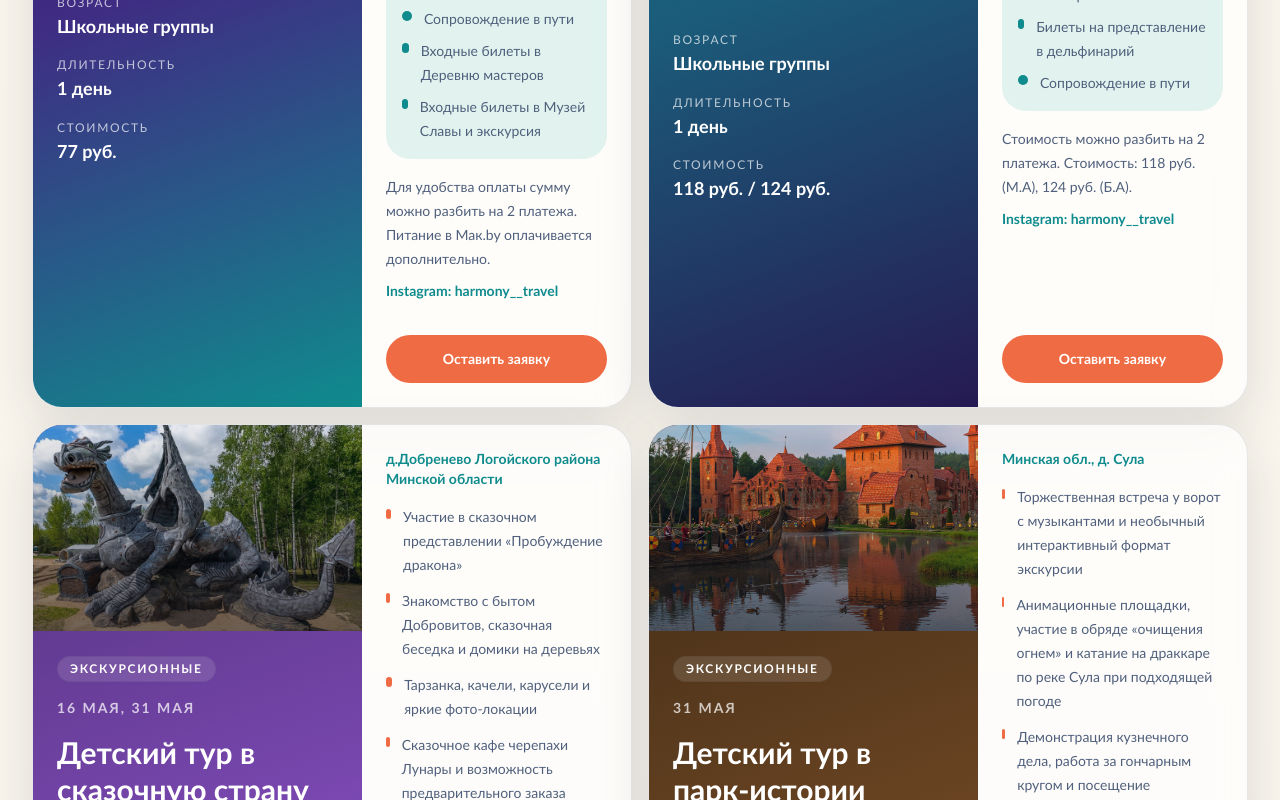
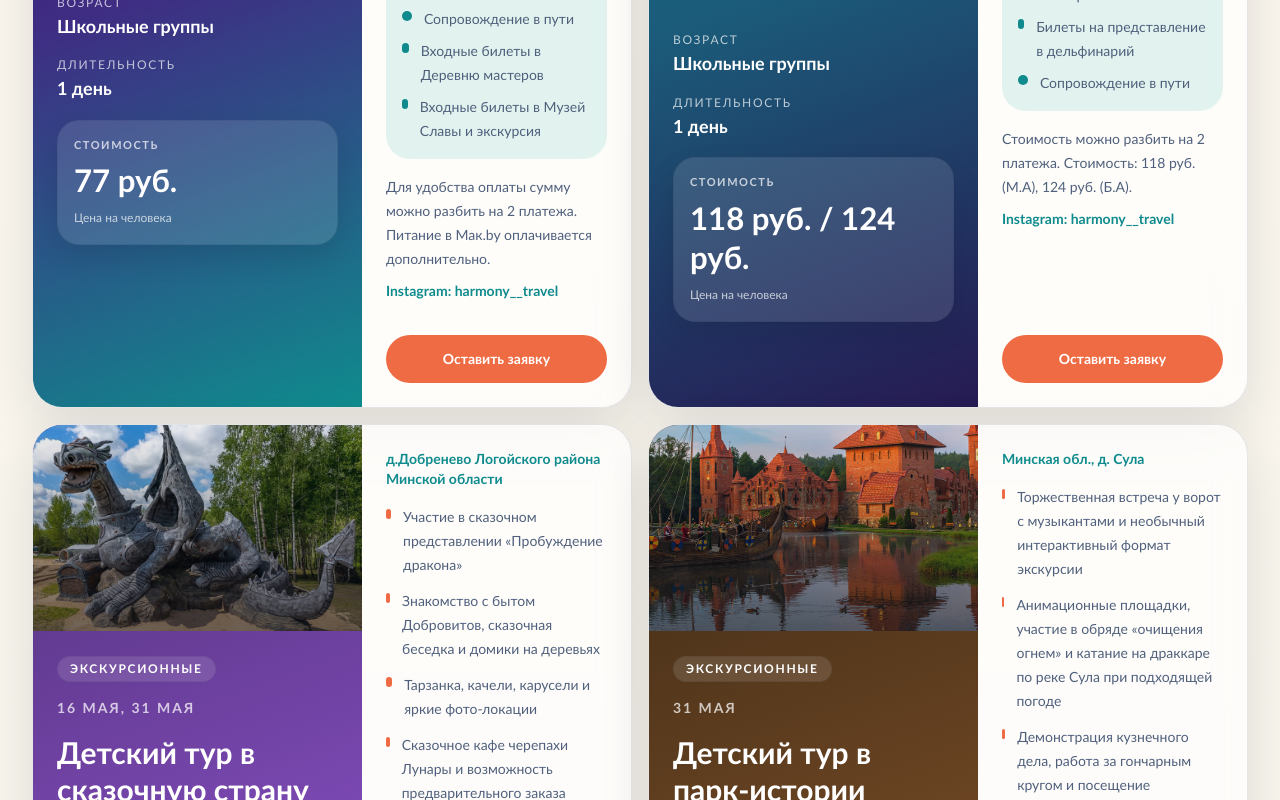
Before and after one commit to bonadysev/HarmonyTravel, a Next.js app: page / in a window 1280 px wide. Shown: the part 4380-5180 px from the top of the page. Built offline with nearby package versions, Linux system fonts and the light colour scheme.

Commit message:
upd components/tours-section.tsx

```diff
--- a/components/tours-section.tsx
+++ b/components/tours-section.tsx
@@ -91,9 +91,14 @@ export function ToursSection() {
                         <p className="text-xs uppercase tracking-[0.14em] text-white/70">Длительность</p>
                         <p className="mt-1 text-lg font-black leading-tight break-words">{tour.duration}</p>
                       </div>
-                      <div>
-                        <p className="text-xs uppercase tracking-[0.14em] text-white/70">Стоимость</p>
-                        <p className="mt-1 text-lg font-black leading-tight break-words">{tour.price}</p>
+                      <div className="rounded-[22px] border border-white/16 bg-white/12 p-4 shadow-[0_12px_28px_rgba(12,15,26,0.12)]">
+                        <p className="text-[11px] font-black uppercase tracking-[0.14em] text-white/72">
+                          Стоимость
+                        </p>
+                        <p className="mt-2 text-2xl font-black leading-tight text-white break-words sm:text-[1.95rem]">
+                          {tour.price}
+                        </p>
+                        <p className="mt-2 text-xs leading-5 text-white/72">Цена на человека</p>
                       </div>
                     </div>
                   </div>
```
